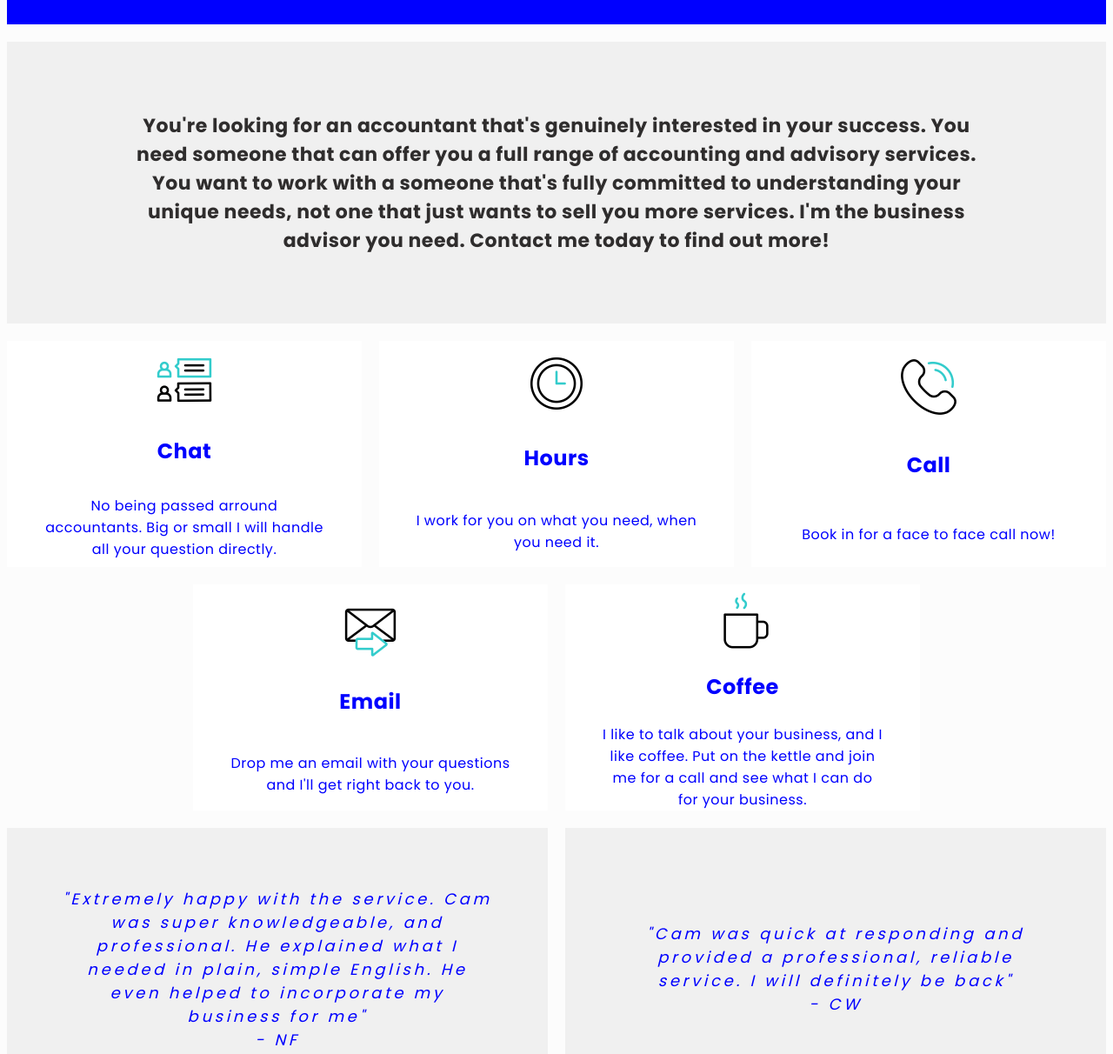
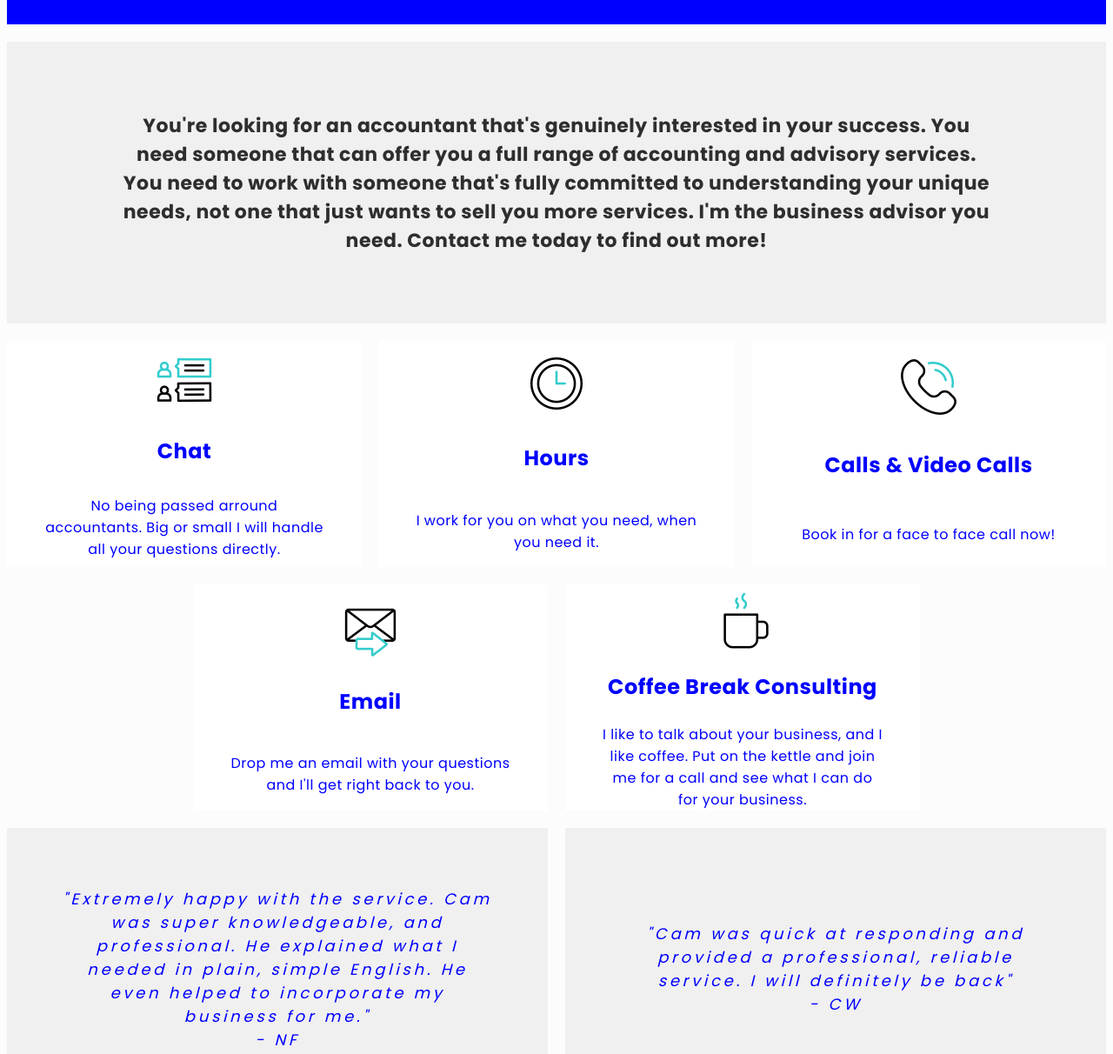
Before and after one commit to wallace-y/firstwebsite, a plain HTML site: page index.html in a window 1280 px wide. Shown: the part 620-1832 px from the top of the page at 87% size. Drawn offline with Linux system fonts and the light colour scheme.

Commit message:
update spelling and copy

```diff
--- a/index.html
+++ b/index.html
@@ -27,10 +27,10 @@
         <p class="text">
           You're looking for an accountant that's genuinely interested in your
           success. You need someone that can offer you a full range of
-          accounting and advisory services. You want to work with a someone
-          that's fully committed to understanding your unique needs, not one
-          that just wants to sell you more services. I'm the business advisor
-          you need. Contact me today to find out more!
+          accounting and advisory services. You need to work with someone that's
+          fully committed to understanding your unique needs, not one that just
+          wants to sell you more services. I'm the business advisor you need.
+          Contact me today to find out more!
         </p>
       </div>
 
@@ -39,7 +39,7 @@
         <h2>Chat</h2>
         <p class="box-text">
           No being passed arround accountants. Big or small I will handle all
-          your question directly.
+          your questions directly.
         </p>
       </div>
 
@@ -53,7 +53,7 @@
 
       <div class="box call-us">
         <img src="images/phone.gif" class="icon" />
-        <h2>Call</h2>
+        <h2>Calls & Video Calls</h2>
         <p class="box-text">Book in for a face to face call now!</p>
       </div>
 
@@ -67,7 +67,7 @@
 
       <div class="box coffee">
         <img src="images/coffee-cup.gif" class="icon" />
-        <h2>Coffee</h2>
+        <h2>Coffee Break Consulting</h2>
         <p class="box-text">
           I like to talk about your business, and I like coffee. Put on the
           kettle and join me for a call and see what I can do for your business.
@@ -78,7 +78,7 @@
         <p>
           "Extremely happy with the service. Cam was super knowledgeable, and
           professional. He explained what I needed in plain, simple English. He
-          even helped to incorporate my business for me"
+          even helped to incorporate my business for me."
           <br />
           - NF
         </p>
```
